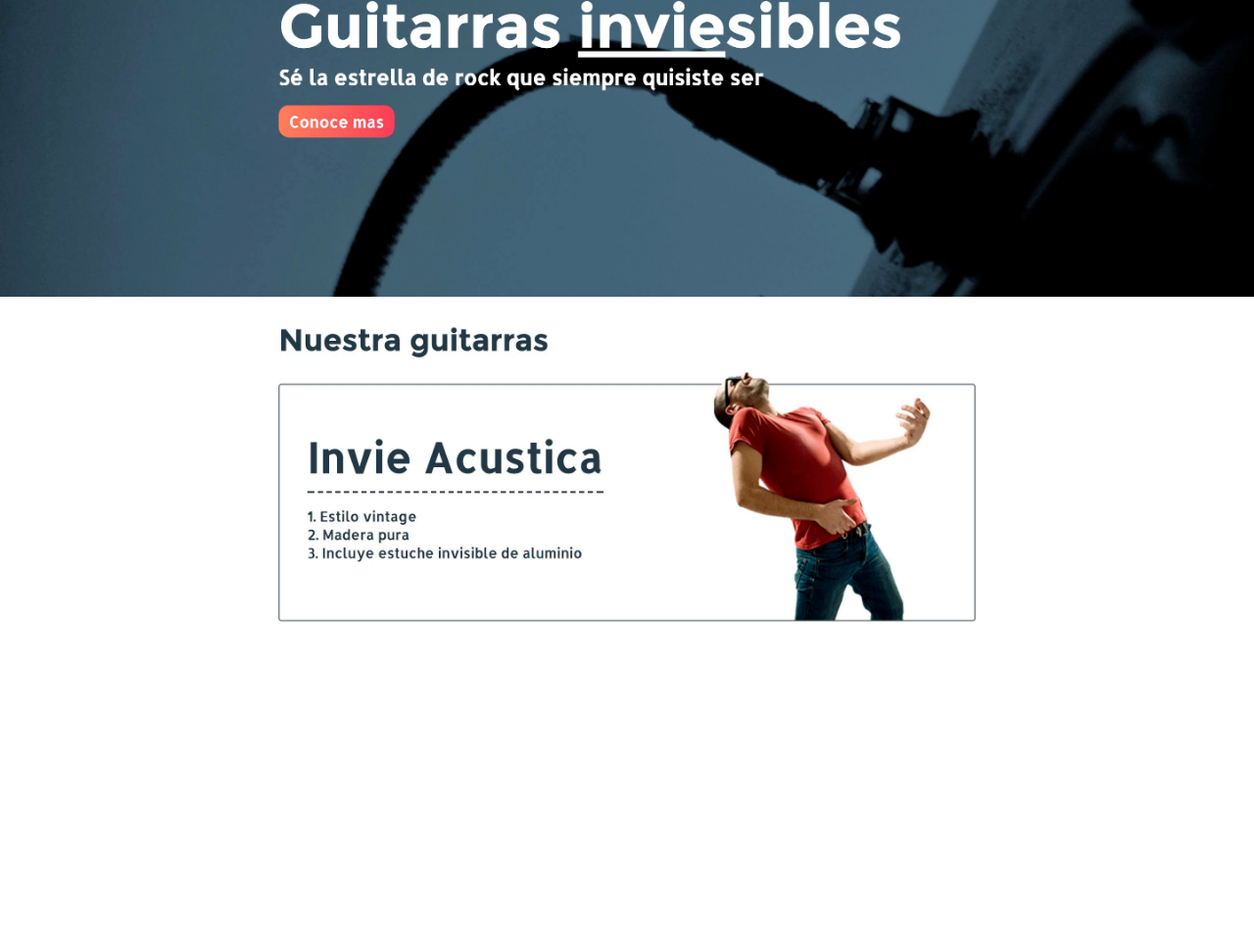
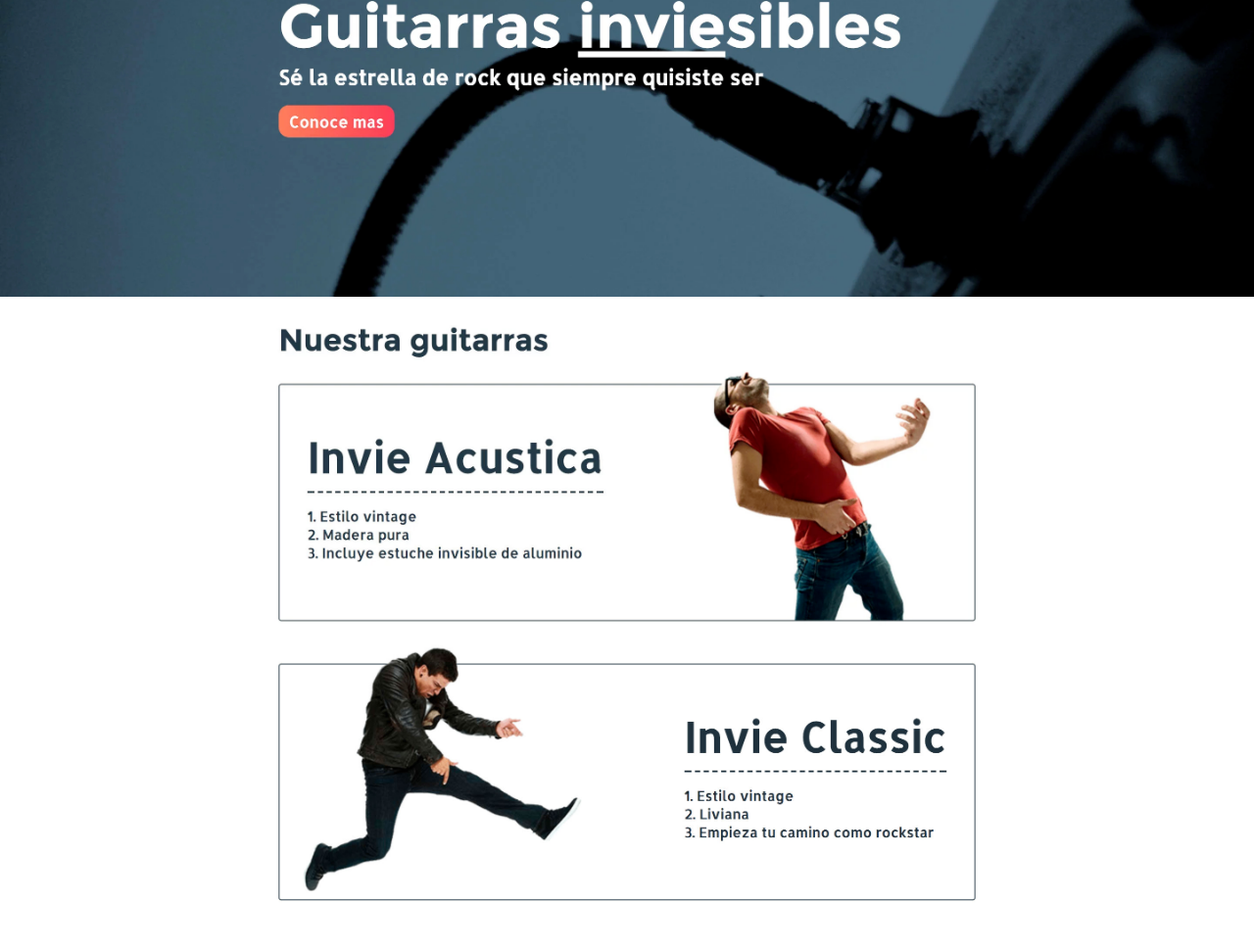
Before and after one commit to carlosgarciasandoval/prueba, a plain HTML site: page index.html in a window 1280 px wide. Shown: the part 176-1144 px from the top of the page at 98% size. Before the commit the page ends 827 px from the top, so only its background shows below. Drawn offline with Linux system fonts and the light colour scheme.

Commit message:
este es el mensaje de mi ultimo commit

```diff
--- a/index.html
+++ b/index.html
@@ -18,5 +18,6 @@
 <img src="jpg/header.jpg" alt="">
 <img src="jpg/hero.jpg" alt="">
 <img src="jpg/acustica.jpg" alt="">
+<img src="jpg/clasica.jpg" alt="">
   </body>
 </html>
```
